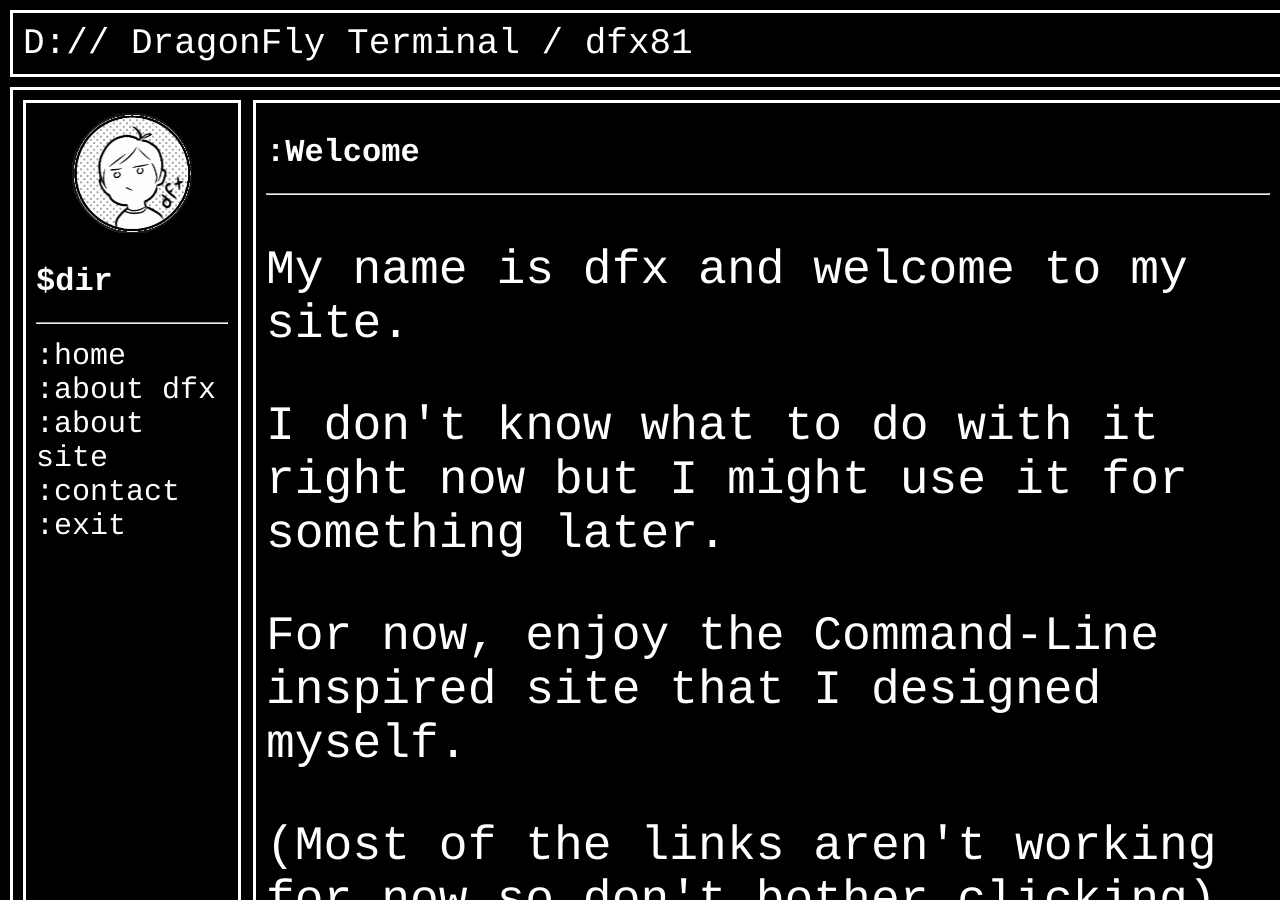
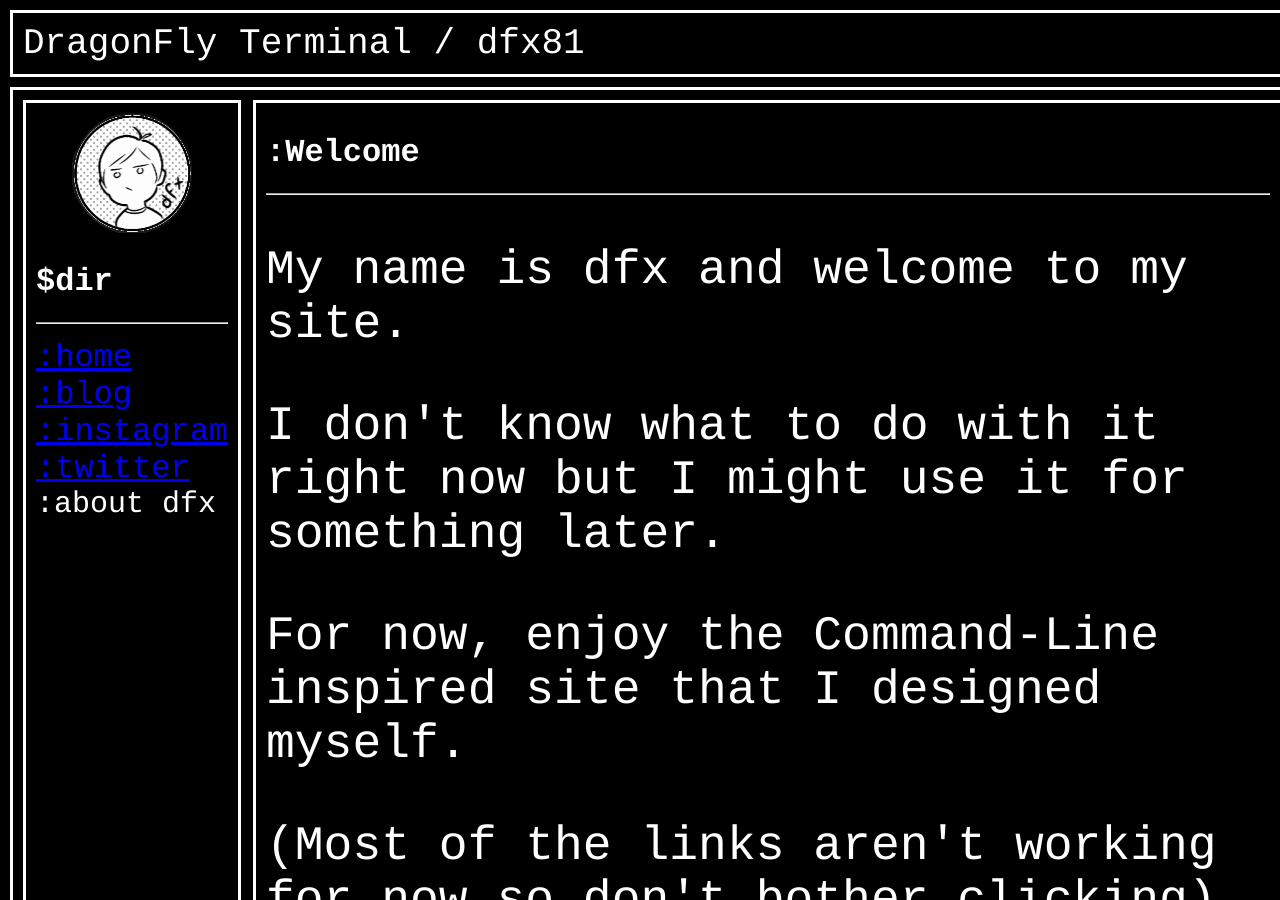
Before and after one commit to dfx81/dfx81.github.io, a Jekyll site: the page built from index.html, in a window 1280 px wide and 900 px high. Built offline with Jekyll 4.4.1, drawn with Linux system fonts in a browser that asks for light colours.

Commit message:
Added some hyperlinks to the front page

```diff
--- a/_layouts/default.html
+++ b/_layouts/default.html
@@ -7,7 +7,7 @@
    </head>
    <body>
    	<div id="header">
-   		D:// DragonFly Terminal / dfx81
+   		DragonFly Terminal / dfx81
    	</div>
    	<div id="main">
    		<div id="nav">
@@ -17,15 +17,15 @@
    			</div>
    			<h1>$dir</h1>
    			<hr/>
-   			:home
+   			<a href="dfx81.github.io">:home</a>
+   			<br/>
+   			<a href="dfx81.github.io/blog">:blog</a>
+   			<br/>
+   			<a href="www.instagram.com/dfx_81">:instagram</a>
+   			<br/>
+   			<a href="www.twitter.com/dfx_81">:twitter</a>
    			<br/>
    			:about dfx
-   			<br/>
-   			:about site
-   			<br/>
-   			:contact
-   			<br/>
-   			:exit
    		</div>
    		<div id="content">
    			<h1>:{{page.title}}</h1>
```
